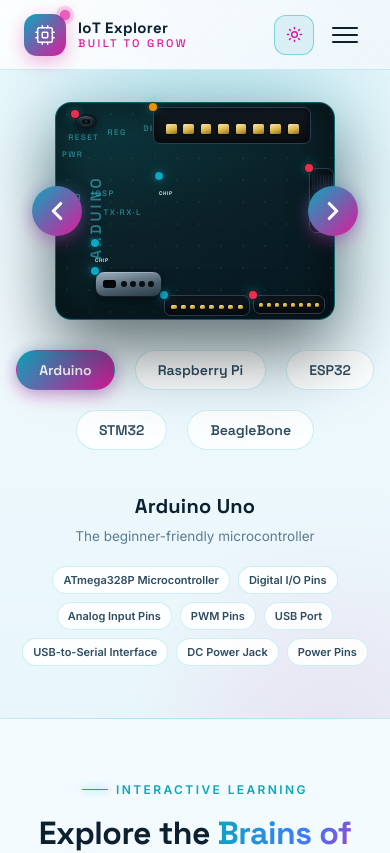
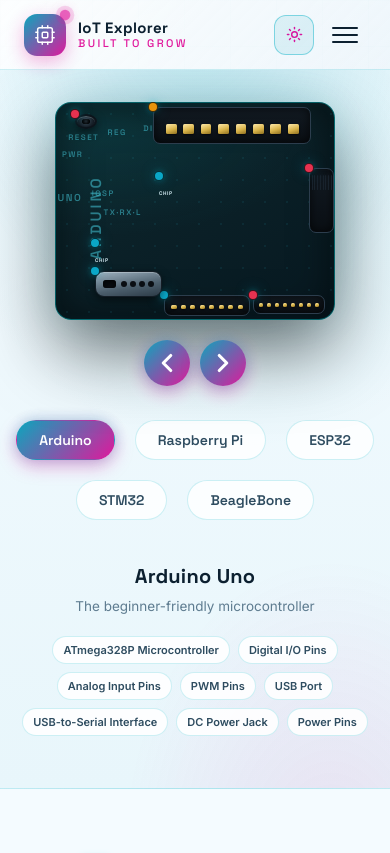
Before and after one commit to polamarasettyvarunkalisriram/Iotwebsite, a React (Vite) app: page /#/ in a window 390 px wide. Shown: the top 853 px of the page. Built offline with nearby package versions, Linux system fonts and the light colour scheme.

Commit message:
eleven compoentd

```diff
--- a/src/components/DeviceCarousel.jsx
+++ b/src/components/DeviceCarousel.jsx
@@ -82,45 +82,7 @@
           onClick={prev}
           aria-label="Previous device"
           title="Previous device"
-          style={{
-            position: 'absolute',
-            left: '20px',
-            top: '50%',
-            transform: 'translateY(-50%)',
-
-            width: '50px',
-            height: '50px',
-
-            border: 'none',
-            borderRadius: '50%',
-
-            background: 'linear-gradient(135deg, var(--cyan), var(--accent))',
-            color: '#fff',
-
-            boxShadow: '0 6px 18px rgba(224, 24, 156, 0.35), 0 0 14px var(--glow-cyan)',
-
-            display: 'flex',
-            alignItems: 'center',
-            justifyContent: 'center',
-
-            cursor: 'pointer',
-
-            zIndex: 100,
-
-            transition: 'all 0.2s ease'
-          }}
-          onMouseEnter={(e) => {
-            e.currentTarget.style.background =
-              'linear-gradient(135deg, #0cc3dd, #f02ab0)'
-            e.currentTarget.style.transform =
-              'translateY(-50%) scale(1.1)'
-          }}
-          onMouseLeave={(e) => {
-            e.currentTarget.style.background =
-              'linear-gradient(135deg, var(--cyan), var(--accent))'
-            e.currentTarget.style.transform =
-              'translateY(-50%)'
-          }}
+          className="device-nav device-nav-prev"
         >
           <ChevronLeft size={30} strokeWidth={2.5} />
         </button>
@@ -134,45 +96,7 @@
           onClick={next}
           aria-label="Next device"
           title="Next device"
-          style={{
-            position: 'absolute',
-            right: '20px',
-            top: '50%',
-            transform: 'translateY(-50%)',
-
-            width: '50px',
-            height: '50px',
-
-            border: 'none',
-            borderRadius: '50%',
-
-            background: 'linear-gradient(135deg, var(--cyan), var(--accent))',
-            color: '#fff',
-
-            boxShadow: '0 6px 18px rgba(224, 24, 156, 0.35), 0 0 14px var(--glow-cyan)',
-
-            display: 'flex',
-            alignItems: 'center',
-            justifyContent: 'center',
-
-            cursor: 'pointer',
-
-            zIndex: 100,
-
-            transition: 'all 0.2s ease'
-          }}
-          onMouseEnter={(e) => {
-            e.currentTarget.style.background =
-              'linear-gradient(135deg, #0cc3dd, #f02ab0)'
-            e.currentTarget.style.transform =
-              'translateY(-50%) scale(1.1)'
-          }}
-          onMouseLeave={(e) => {
-            e.currentTarget.style.background =
-              'linear-gradient(135deg, var(--cyan), var(--accent))'
-            e.currentTarget.style.transform =
-              'translateY(-50%)'
-          }}
+          className="device-nav device-nav-next"
         >
           <ChevronRight size={30} strokeWidth={2.5} />
         </button>
--- a/src/styles/home.css
+++ b/src/styles/home.css
@@ -139,6 +139,33 @@
   justify-content: center;
   gap: 10px;
   margin-top: 16px;
+}
+
+.device-nav {
+  position: absolute;
+  top: 50%;
+  transform: translateY(-50%);
+  width: 50px;
+  height: 50px;
+  border: none;
+  border-radius: 50%;
+  background: linear-gradient(135deg, var(--cyan), var(--accent));
+  color: #fff;
+  box-shadow: 0 6px 18px rgba(224, 24, 156, 0.35), 0 0 14px var(--glow-cyan);
+  display: flex;
+  align-items: center;
+  justify-content: center;
+  cursor: pointer;
+  z-index: 100;
+  transition: all 0.2s ease;
+}
+
+.device-nav-prev { left: 20px; }
+.device-nav-next { right: 20px; }
+
+.device-nav:hover {
+  background: linear-gradient(135deg, #0cc3dd, #f02ab0);
+  transform: translateY(-50%) scale(1.1);
 }
 
 .device-tabs {
@@ -1128,6 +1155,34 @@
   }
 }
 
+@media (max-width: 1024px) {
+  .device-stage {
+    padding-bottom: 70px;
+  }
+
+  .device-nav {
+    top: auto;
+    bottom: 4px;
+    transform: none;
+    width: 46px;
+    height: 46px;
+  }
+
+  .device-nav-prev {
+    left: calc(50% - 51px);
+    right: auto;
+  }
+
+  .device-nav-next {
+    right: calc(50% - 51px);
+    left: auto;
+  }
+
+  .device-nav:hover {
+    transform: scale(1.1);
+  }
+}
+
 @media (max-width: 860px) {
   .footer-grid {
     grid-template-columns: 1fr 1fr;
```
Also changed, not shown: 1 other file (tests, documents, lock files or other folders).
